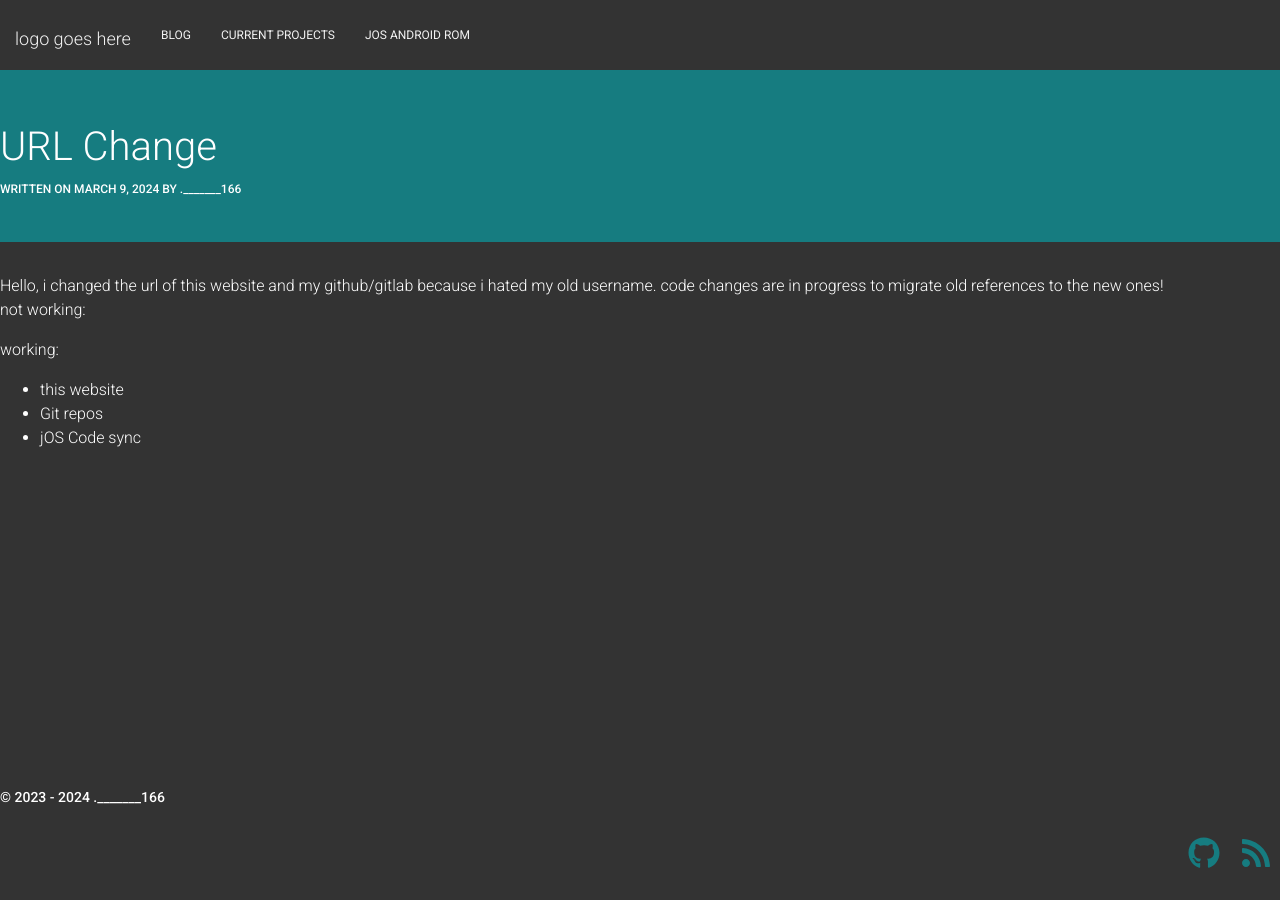
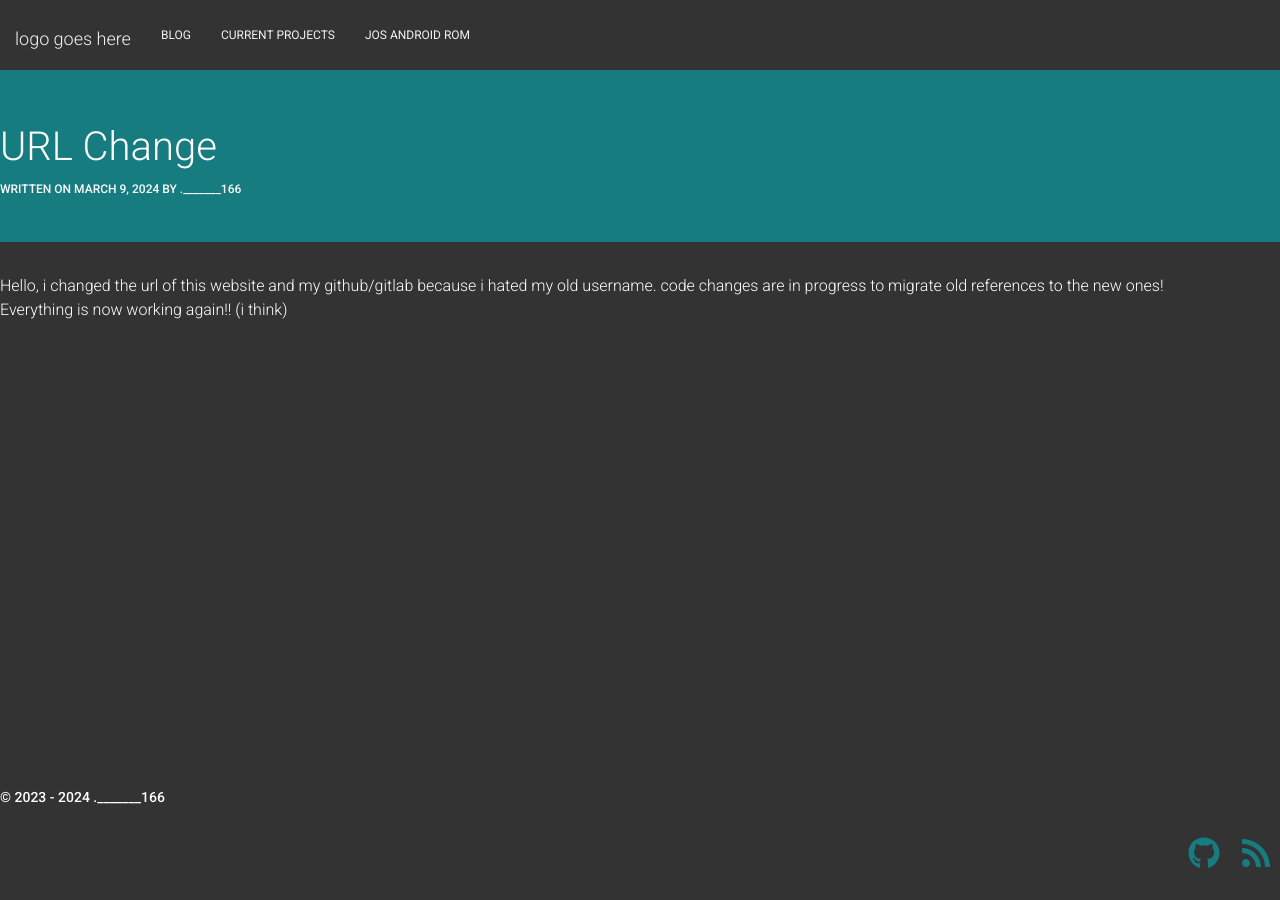
Before and after one commit to dot166/dot166.github.io, a Jekyll site: the page built from _posts/blog/2024-03-09-URL-Change.html, in a window 1280 px wide. Built offline with Jekyll 4.4.1, drawn with Linux system fonts in a browser that asks for light colours.

Commit message:
Update 2024-03-09-URL-Change.html

```diff
--- a/_posts/blog/2024-03-09-URL-Change.html
+++ b/_posts/blog/2024-03-09-URL-Change.html
@@ -10,13 +10,5 @@ Hello,
 
 i changed the url of this website and my github/gitlab because i hated my old username. code changes are in progress to migrate old references to the new ones!
 <br>
-not working:
-<ul>
-</ul>
 
-working:
-<ul>
-    <li>this website</li>
-    <li>Git repos</li>
-    <li>jOS Code sync</li>
-</ul>
+Everything is now working again!! (i think)
```
